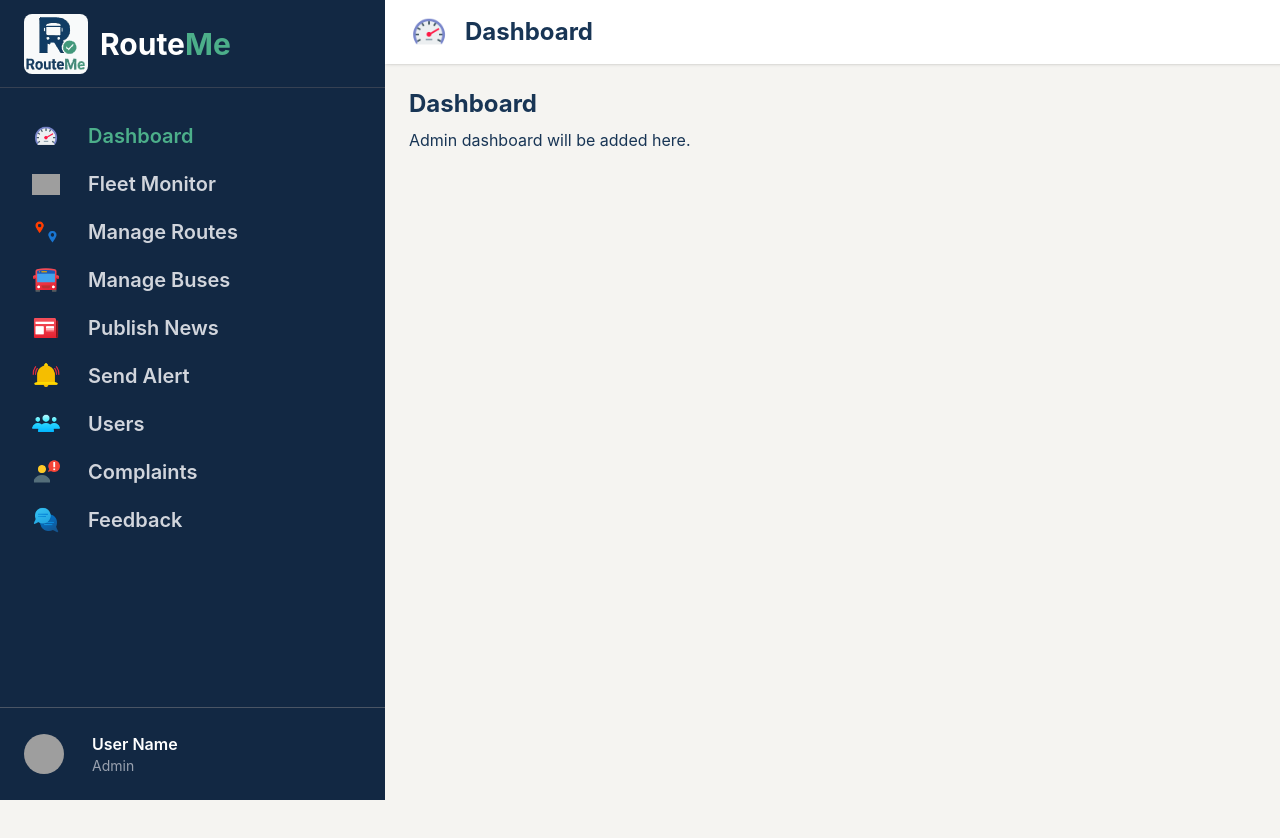
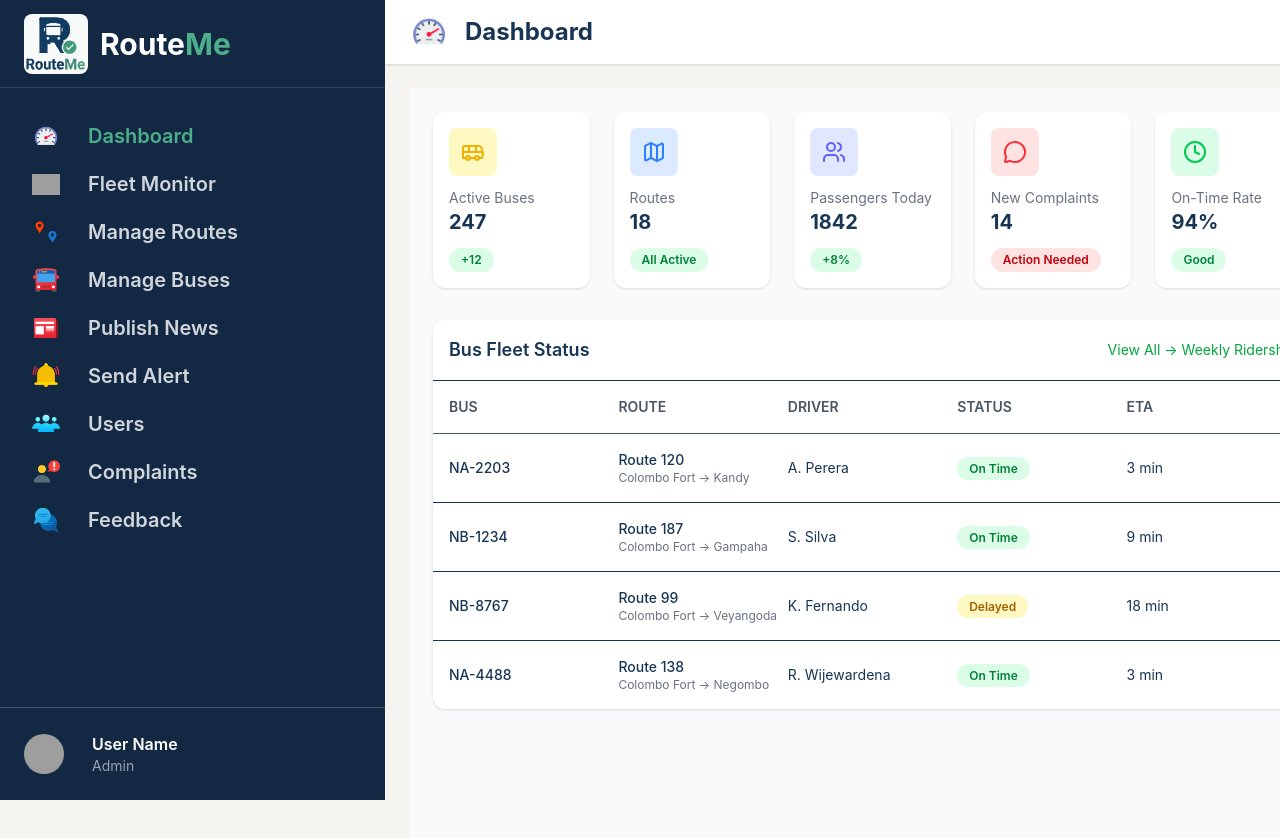
Before and after one commit to RouteMe-Transit/routeme-admin-web-frontend-, a Next.js app in the folder frontend/: page /admin/dashboard in a window 1280 px wide. Shown: the top 838 px of the page. Before the commit the page ends 800 px from the top, so only its background shows below. Built offline with nearby package versions, Linux system fonts and the light colour scheme; grey boxes are pictures that could not be loaded.

Commit message:
Developed Admin Dashboard

```diff
--- a/frontend/app/admin/dashboard/page.tsx
+++ b/frontend/app/admin/dashboard/page.tsx
@@ -1,8 +1,196 @@
-export default function AdminDashboardPage() {
-    return (
-        <section className="space-y-2">
-            <h1 className="text-2xl font-bold text-accent">Dashboard</h1>
-            <p className="text-ashcolor">Admin dashboard will be added here.</p>
-        </section>
-    );
+"use client";
+
+import {
+  Bus,
+  Map,
+  Users,
+  MessageCircle,
+  Clock,
+} from "lucide-react";
+
+export default function AdminDashboard() {
+  const stats = [
+    {
+      title: "Active Buses",
+      value: "247",
+      sub: "+12",
+      type: "positive",
+      icon: Bus,
+      color: "text-yellow-500",
+      bg: "bg-yellow-100",
+    },
+    {
+      title: "Routes",
+      value: "18",
+      sub: "All Active",
+      type: "positive",
+      icon: Map,
+      color: "text-blue-500",
+      bg: "bg-blue-100",
+    },
+    {
+      title: "Passengers Today",
+      value: "1842",
+      sub: "+8%",
+      type: "positive",
+      icon: Users,
+      color: "text-indigo-500",
+      bg: "bg-indigo-100",
+    },
+    {
+      title: "New Complaints",
+      value: "14",
+      sub: "Action Needed",
+      type: "negative",
+      icon: MessageCircle,
+      color: "text-red-500",
+      bg: "bg-red-100",
+    },
+    {
+      title: "On-Time Rate",
+      value: "94%",
+      sub: "Good",
+      type: "positive",
+      icon: Clock,
+      color: "text-green-500",
+      bg: "bg-green-100",
+    },
+  ];
+
+  const busFleetData = [
+    {
+      bus: "NA-2203",
+      route: "Route 120",
+      routeDesc: "Colombo Fort → Kandy",
+      driver: "A. Perera",
+      status: "On Time",
+      eta: "3 min",
+    },
+    {
+      bus: "NB-1234",
+      route: "Route 187",
+      routeDesc: "Colombo Fort → Gampaha",
+      driver: "S. Silva",
+      status: "On Time",
+      eta: "9 min",
+    },
+    {
+      bus: "NB-8767",
+      route: "Route 99",
+      routeDesc: "Colombo Fort → Veyangoda",
+      driver: "K. Fernando",
+      status: "Delayed",
+      eta: "18 min",
+    },
+    {
+      bus: "NA-4488",
+      route: "Route 138",
+      routeDesc: "Colombo Fort → Negombo",
+      driver: "R. Wijewardena",
+      status: "On Time",
+      eta: "3 min",
+    },
+  ];
+
+  return (
+    <div className="p-6 bg-slate-50 min-h-screen">
+
+      {/* Stats Cards */}
+      <div className="grid grid-cols-1 sm:grid-cols-2 md:grid-cols-3 lg:grid-cols-5 gap-6 mb-8">
+        {stats.map((item, index) => {
+          const Icon = item.icon;
+
+          return (
+            <div
+              key={index}
+              className="bg-white rounded-xl shadow p-4 flex flex-col gap-3 hover:shadow-lg transition"
+            >
+              {/* Icon */}
+              <div
+                className={`w-12 h-12 flex items-center justify-center rounded-lg ${item.bg}`}
+              >
+                <Icon className={`w-6 h-6 ${item.color}`} />
+              </div>
+
+              {/* Text */}
+              <div>
+                <p className="text-sm text-gray-500">{item.title}</p>
+                <h2 className="text-xl font-bold">{item.value}</h2>
+              </div>
+
+              {/* Status Badge */}
+              <span
+                className={`text-xs px-3 py-1 rounded-full w-fit font-semibold ${
+                  item.type === "positive"
+                    ? "bg-green-100 text-green-700"
+                    : "bg-red-100 text-red-700"
+                }`}
+              >
+                {item.sub}
+              </span>
+            </div>
+          );
+        })}
+      </div>
+
+      {/* Bus Fleet Section */}
+      <div className="bg-white rounded-xl shadow">
+
+        {/* Header */}
+        <div className="flex justify-between items-center p-4 border-b">
+          <h2 className="text-lg font-semibold">Bus Fleet Status</h2>
+          <p className="text-sm text-green-600 cursor-pointer hover:underline">
+            View All → Weekly Ridership
+          </p>
+        </div>
+
+        {/* Table */}
+        <div className="divide-y">
+
+          {/* Table Header */}
+          <div className="grid grid-cols-5 p-4 text-sm font-semibold text-gray-600">
+            <div>BUS</div>
+            <div>ROUTE</div>
+            <div>DRIVER</div>
+            <div>STATUS</div>
+            <div>ETA</div>
+          </div>
+
+          {/* Rows */}
+          {busFleetData.map((bus, index) => (
+            <div
+              key={index}
+              className="grid grid-cols-5 p-4 text-sm items-center"
+            >
+              <div className="font-medium">{bus.bus}</div>
+
+              <div>
+                <div className="font-medium">{bus.route}</div>
+                <div className="text-xs text-gray-500">
+                  {bus.routeDesc}
+                </div>
+              </div>
+
+              <div>{bus.driver}</div>
+
+              {/* Status */}
+              <div>
+                <span
+                  className={`px-3 py-1 rounded-full text-xs font-semibold ${
+                    bus.status === "On Time"
+                      ? "bg-green-100 text-green-700"
+                      : "bg-yellow-100 text-yellow-700"
+                  }`}
+                >
+                  {bus.status}
+                </span>
+              </div>
+
+              <div>{bus.eta}</div>
+            </div>
+          ))}
+        </div>
+      </div>
+    </div>
+  );
 }
--- a/frontend/package.json
+++ b/frontend/package.json
@@ -10,6 +10,7 @@
   },
   "dependencies": {
     "@tailwindcss/vite": "^4.2.2",
+    "lucide-react": "^1.7.0",
     "next": "16.2.0",
     "react": "19.2.4",
     "react-dom": "19.2.4",
```
Also changed, not shown: 1 other file (tests, documents, lock files or other folders).
